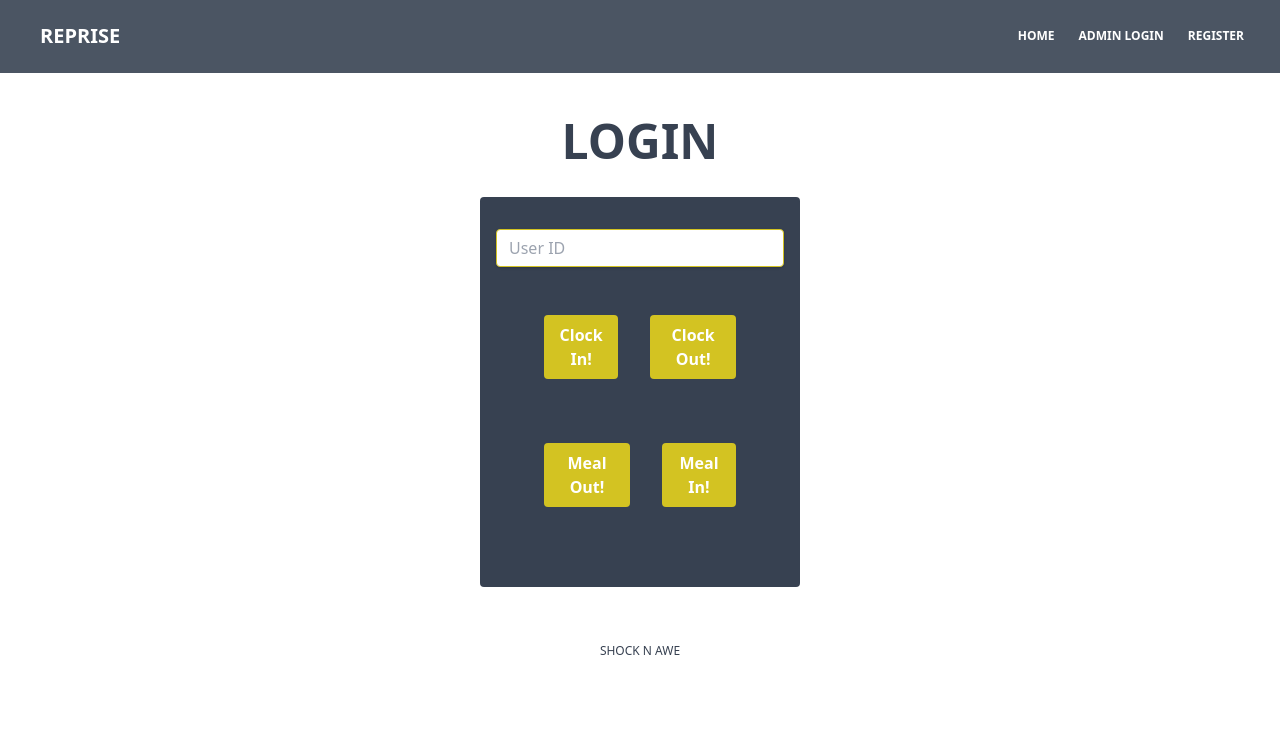
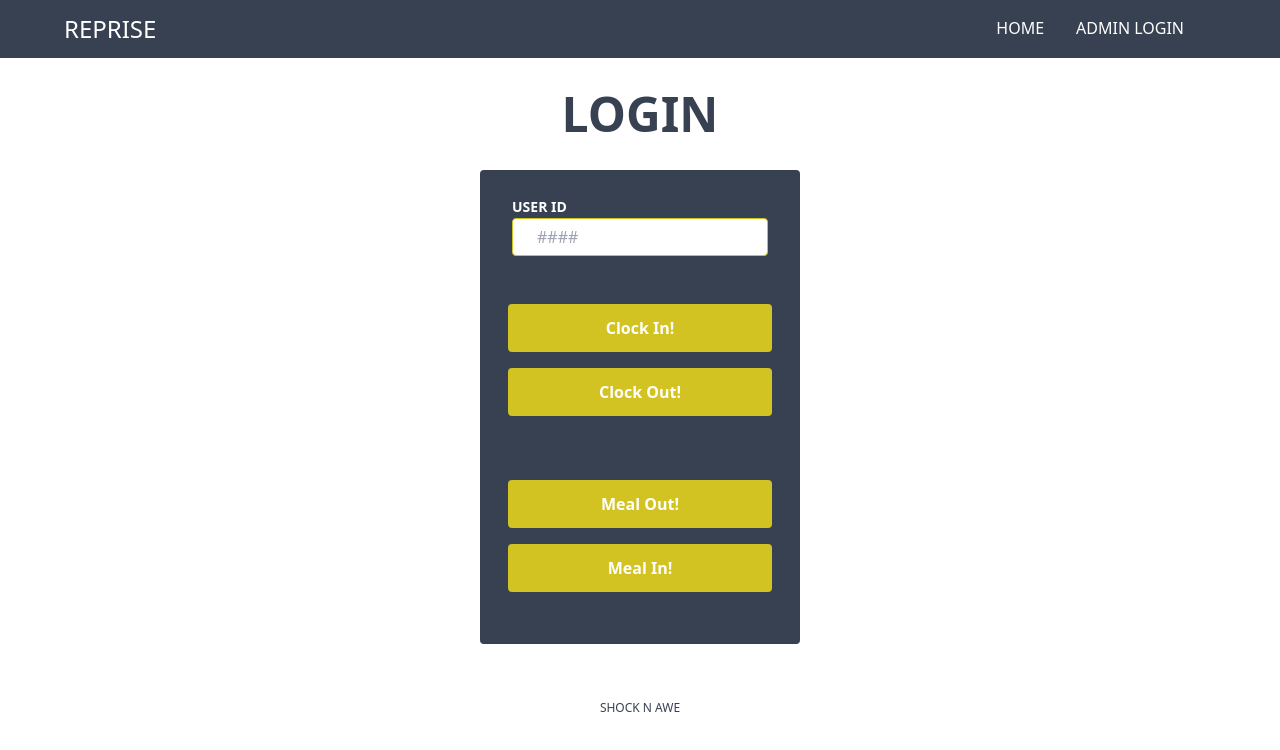
Before and after one commit to bethel-school-of-technology/team-shock-awe-frontend, an Angular app in the folder reprise/: page /login in a window 1280 px wide. Shown: the top 750 px of the page. Built offline with nearby package versions, Linux system fonts and the light colour scheme.

Commit message:
changed the nav bar - edited the formto have requirements - edited some style things

```diff
--- a/reprise/employees.json
+++ b/reprise/employees.json
@@ -172,6 +172,35 @@
       "firstName": "Choc",
       "lastName": "Ice Cream",
       "department": "shipping"
+    },
+    {
+      "id": 17
+    },
+    {
+      "id": 18
+    },
+    {
+      "id": 19
+    },
+    {
+      "id": 20
+    },
+    {
+      "firstName": "Skippy",
+      "lastName": "Joy",
+      "streetAddress": "417 Sunny Lane",
+      "state": "MO",
+      "email": "guest@gmail.com",
+      "phoneNumber": "2323534565",
+      "department": "production",
+      "position": "Maker",
+      "wageRate": 27,
+      "active": "",
+      "inactive": false,
+      "admin": false,
+      "loginId": "2341",
+      "zipCode": "89088",
+      "id": 21
     }
   ]
 }
--- a/reprise/src/app/app.component.html
+++ b/reprise/src/app/app.component.html
@@ -1,15 +1,68 @@
 <!DOCTYPE html>
 <html lang="en">
   <head>
-  <meta charset="UTF-8">
-  <meta name="viewport" content="width=device-width, initial-scale=1.0">
+    <meta charset="UTF-8" />
+    <meta name="viewport" content="width=device-width, initial-scale=1.0" />
     <title>REPRISE</title>
   </head>
   <body>
+    <header
+      class="lg:px-16 px-6 md:px-16 bg-white flex flex-wrap items-center lg:py-0 py-2 bg-gray-700"
+    >
+      <div class="flex-1 flex justify-between items-center bg-gray-700">
+        <a routerLink="">
+          <h1 class="text-white text-2xl hover:text-olive-300">REPRISE</h1>
+          <!-- <svg width="32" height="36" viewBox="0 0 32 36" xmlns="http://www.w3.org/2000/svg"><path d="M15.922 35.798c-.946 0-1.852-.228-2.549-.638l-10.825-6.379c-1.428-.843-2.549-2.82-2.549-4.501v-12.762c0-1.681 1.12-3.663 2.549-4.501l10.825-6.379c.696-.41 1.602-.638 2.549-.638.946 0 1.852.228 2.549.638l10.825 6.379c1.428.843 2.549 2.82 2.549 4.501v12.762c0 1.681-1.12 3.663-2.549 4.501l-10.825 6.379c-.696.41-1.602.638-2.549.638zm0-33.474c-.545 0-1.058.118-1.406.323l-10.825 6.383c-.737.433-1.406 1.617-1.406 2.488v12.762c0 .866.67 2.05 1.406 2.488l10.825 6.379c.348.205.862.323 1.406.323.545 0 1.058-.118 1.406-.323l10.825-6.383c.737-.433 1.406-1.617 1.406-2.488v-12.757c0-.866-.67-2.05-1.406-2.488l-10.825-6.379c-.348-.21-.862-.328-1.406-.328zM26.024 13.104l-7.205 13.258-3.053-5.777-3.071 5.777-7.187-13.258h4.343l2.803 5.189 3.107-5.832 3.089 5.832 2.821-5.189h4.352z"></path></svg> -->
+        </a>
+      </div>
+
+      <label for="menu-toggle" class="pointer-cursor lg:hidden block">
+        <svg
+          class="fill-current text-white hover:text-olive-300"
+          xmlns="http://www.w3.org/2000/svg"
+          width="20"
+          height="20"
+          viewBox="0 0 20 20"
+        >
+          <title>MOBILE MENU</title>
+          <path d="M0 3h20v2H0V3zm0 6h20v2H0V9zm0 6h20v2H0v-2z"></path></svg></label>
+      <input class="hidden" type="checkbox" id="menu-toggle" />
+
+      <div class="hidden lg:flex lg:items-center lg:w-auto w-full" id="menu">
+        <nav class="bg-gray-700">
+          <ul class="lg:flex items-center justify-between text-base text-gray-700 pt-4 lg:pt-0">
+            <li>
+              <a
+                class="lg:p-4 py-3 px-0 block border-b-2 border-transparent hover:border-olive-300 text-white hover:text-olive-300"
+                routerLink=""
+                >HOME</a>
+            </li>
+            <li>
+              <a
+                class="lg:p-4 py-3 px-0 block border-b-2 border-transparent hover:border-olive-300 text-white hover:text-olive-300"
+                href="/admin-login">
+                ADMIN LOGIN</a>
+            </li>
+          </ul>
+        </nav>
+        <a
+          href="#"
+          class="lg:ml-4 flex items-center justify-start lg:mb-0 mb-4 pointer-cursor"
+        >
+          <!-- <img
+            class="rounded-full w-10 h-10 border-2 border-transparent hover:border-indigo-400"
+            src="https://pbs.twimg.com/profile_images/1128143121475342337/e8tkhRaz_normal.jpg"
+            alt="Andy Leverenz"
+          /> -->
+        </a>
+      </div>
+    </header>
+
+
 
     <!-- NAVIGATION BAR -->
-  <nav class="relative flex flex-wrap items-center justify-between px-2 py-3 navbar-expand-lg bg-gray-600 mb-3">
-    <div class="container px-4 mx-auto flex flex-wrap items-center justify-between">
+    <!-- <nav class="relative flex flex-wrap items-center justify-between px-2 py-3 navbar-expand-lg bg-gray-700 mb-3">
+    <div class="container flex flex-wrap px-4 mx-auto items-center justify-between">
       <div class="w-full relative flex justify-between lg:w-auto  px-4 lg:static lg:block lg:justify-start">
         <a class="text-xl font-bold leading-relaxed inline-block mr-4 py-2 whitespace-no-wrap uppercase text-white" routerLink="">
           REPRISE
@@ -40,13 +93,39 @@
         </ul>
       </div>
     </div>
+  </nav> -->
+
+    <!-- <div class="container mx-auto bg-purple-300 p-5">
+    <nav class="flex-row md:justify-between">
+        <div class="flex flex-row justify-between">
+           <a href="/">REPRISE</a>
+
+           <p id="hamburgerbtn" class="md:hidden bg-purple-800">
+             menu
+           </p>
+        </div>
+
+        <ul class="hidden md:flex md:flex-row" id="mobileMenu">
+            <li class="pr-5"><a> Services </a></li>
+            <li class="pr-5"><a>Porfolio</a></li>
+            <li class="pr-5"><a>About</a></li>
+            <li><a>Contact</a></li>
+        </ul>
     </nav>
+</div>
+
+
+<style>
+    .active{
+        display: block;
+    }
+</style> -->
 
     <router-outlet></router-outlet>
-<div class="container mx-auto mb-2 mt-200 p-10 flex-wrap items-center justify-between">
-<p class="text-center text-gray-700 text-xs">
-  SHOCK N AWE
-</p>
+    <div
+      class="container mx-auto mb-2 mt-200 p-10 flex-wrap items-center justify-between"
+    >
+      <p class="text-center text-gray-700 text-xs">SHOCK N AWE</p>
     </div>
   </body>
 </html>
--- a/reprise/src/app/app.component.scss
+++ b/reprise/src/app/app.component.scss
@@ -0,0 +1,3 @@
+#menu-toggle:checked + #menu {
+    display: block;
+  }
--- a/reprise/src/app/components/home/home.component.html
+++ b/reprise/src/app/components/home/home.component.html
@@ -19,11 +19,11 @@
 
   <div>
     <a routerLink="ship">
-      <button class="bg-olive-300 hover:bg-opacity-70 text-gray-500 px-15 font-bold m-2 py-10 px-10 rounded">
+      <button class="bg-olive-300 hover:bg-opacity-70 text-gray-700 px-15 font-bold m-2 py-10 px-10 rounded">
         SHIPPING </button>
       </a>
       <a routerLink="prod">
-      <button class="bg-olive-300 hover:bg-opacity-70 text-gray-500 px-15 font-bold m-2 py-10 px-5 rounded">
+      <button class="bg-olive-300 hover:bg-opacity-70 text-gray-700 px-15 font-bold m-2 py-10 px-5 rounded">
         PRODUCTION</button>
     </a>
   </div>
--- a/reprise/src/app/components/login/login.component.html
+++ b/reprise/src/app/components/login/login.component.html
@@ -1,39 +1,56 @@
-<div id="login-container" class="flex container font-bold text-5xl text-gray-700 mx-auto p-8 items-center justify-center">
-
+<div
+  id="login-container"
+  class="flex container font-bold text-5xl text-gray-700 mx-auto p-8 items-center justify-center"
+>
   <div>LOGIN</div>
 </div>
 
-<div id="login-container" class="flex container mx-auto items-center justify-center">
+<div
+  id="login-container"
+  class="flex container mx-auto items-center justify-center"
+>
   <div class="w-full max-w-xs">
-    <form class="bg-gray-700 shadow-none rounded px-4 pt-6 pb-8 mb-4">
-      <div class="mb-6">
-        <label class="block text-white text-sm font-bold mb-2" for="userID">
+    <form class="bg-gray-700 shadow-none rounded px-2 pt-6 pb-8 mb-4">
+      <div class="px-6 mb-10">
+        <label class="text-white text-sm font-bold mb-2" for="userID">
+          USER ID
         </label>
         <input
-          class="shadow appearance-none border border-olive-400 rounded w-full py-2 px-3 text-gray-700 leading-tight focus:outline-none focus:shadow-outline"
-          id="firstname" type="text" placeholder="User ID">
+          class="border border-olive-400 rounded w-full py-2 px-6 text-gray-700 leading-tight focus:outline-none focus:shadow-outline"
+          id="loginId"
+          name="loginId"
+          type="text"
+          placeholder="####"
+          maxlength="4"
+          size="4"
+        />
       </div>
-      <div class="flex items-center m-8 y-4 justify-between">
+      <!-- gave button id to try to create pop up -->
+      <div id="clockInButton" class="grid m-3 y-.5 mb-12">
         <button
-          class="bg-olive-400 hover:bg-opacity-80 text-white font-bold m-4 p-2 rounded focus:outline-none focus:shadow-outline"
-          type="button">
+          class="bg-olive-400 hover:bg-opacity-80 text-white font-bold px-3 m-2 p-3 rounded focus:outline-none focus:shadow-outline"
+          type="button"
+        >
           Clock In!
         </button>
         <button
-          class="bg-olive-400 hover:bg-opacity-80 text-white font-bold m-4 p-2 rounded focus:outline-none focus:shadow-outline"
-          type="button">
+          class="bg-olive-400 hover:bg-opacity-80 text-white font-bold px-3 m-2 p-3 rounded focus:outline-none focus:shadow-outline"
+          type="button"
+        >
           Clock Out!
         </button>
       </div>
-      <div class="flex items-center m-8 y-4 justify-between">
+      <div class="grid m-3 y-.5">
         <button
-          class="bg-olive-400 hover:bg-opacity-80 text-white font-bold m-4 p-2 rounded focus:outline-none focus:shadow-outline"
-          type="button">
+          class="bg-olive-400 hover:bg-opacity-80 text-white font-bold px-3 m-2 p-3 rounded focus:outline-none focus:shadow-outline"
+          type="button"
+        >
           Meal Out!
         </button>
         <button
-          class="bg-olive-400 hover:bg-opacity-80 text-white font-bold m-4 p-2 rounded focus:outline-none focus:shadow-outline"
-          type="button">
+          class="bg-olive-400 hover:bg-opacity-80 text-white font-bold px-3 m-2 p-3 rounded focus:outline-none focus:shadow-outline"
+          type="button"
+        >
           Meal In!
         </button>
       </div>
--- a/reprise/src/app/models/employee.ts
+++ b/reprise/src/app/models/employee.ts
@@ -1,17 +1,17 @@
 export class Employee {
   id: number;
-  firstName: string;
-  lastName: string;
+  firstName: string ="";
+  lastName: string ="";
   loginId: number;
-  streetAddress: string;
-  state: string;
+  streetAddress: string ="";
+  state: string ="";
   zipCode: number;
-  email: string;
-  phoneNumber: string;
-  department: string;
-  position: string;
-  wageRate: string;
-  active: string;
-  inactive: boolean;
-  admin: boolean;
+  email: string ="";
+  phoneNumber: string ="";
+  department: string ="";
+  position: string ="";
+  wageRate: string ="";
+  active: string ="";
+  inactive: boolean = false;
+  admin: boolean = false;
 }
```
Also changed, not shown: reprise/src/app/app.component.ts (+9 -0 lines), reprise/src/app/components/prod/prod.component.html (+16 -7 lines), reprise/src/app/components/register/register.component.html (+19 -17 lines), reprise/src/app/components/register/register.component.ts (+60 -16 lines), reprise/src/app/components/ship/ship.component.html (+13 -5 lines), reprise/src/app/components/login/login.component.ts (line endings or trailing spaces), 1 other file (tests, documents, lock files or other folders). Lines whose indentation alone changed are shown as unchanged.
